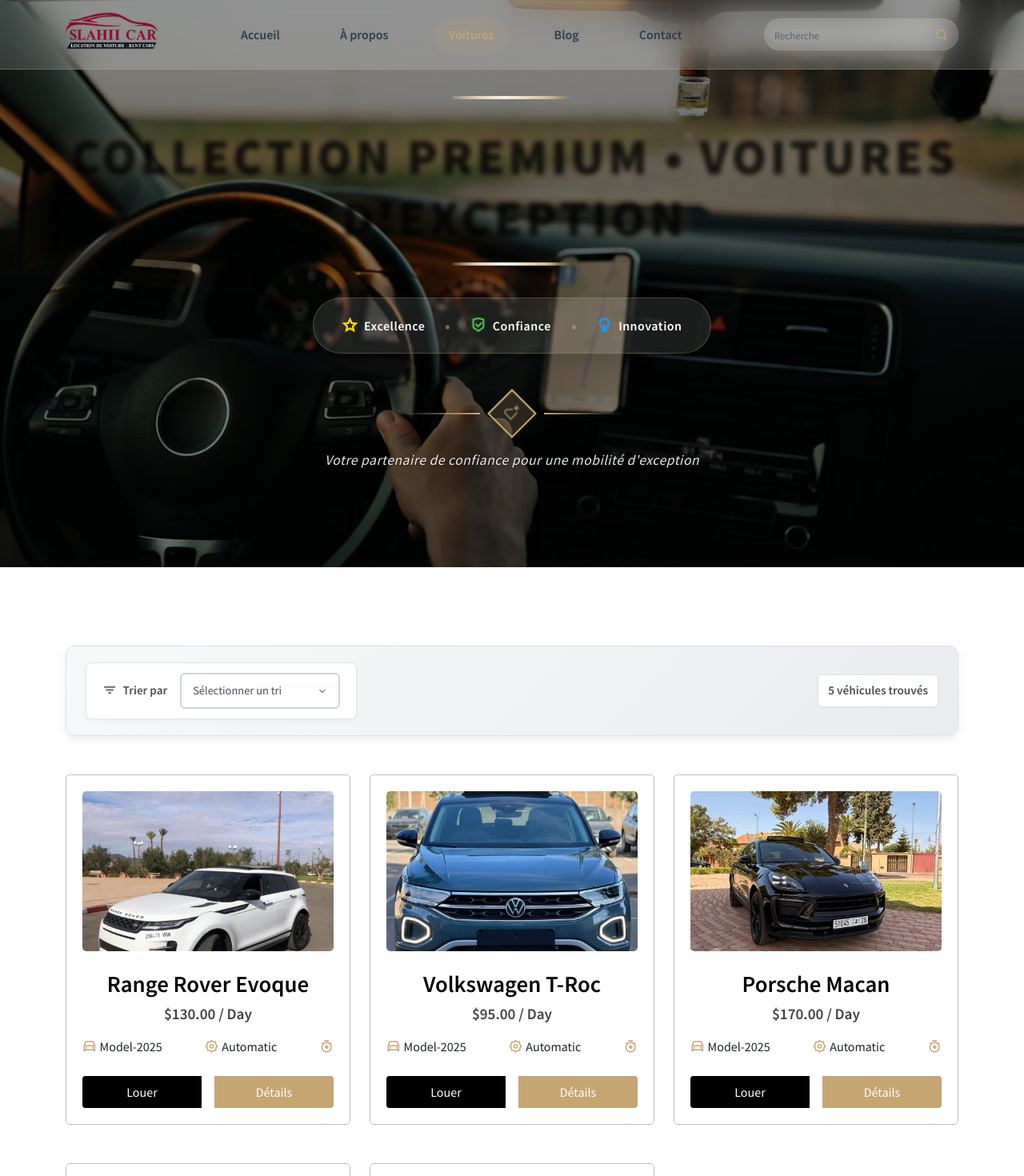
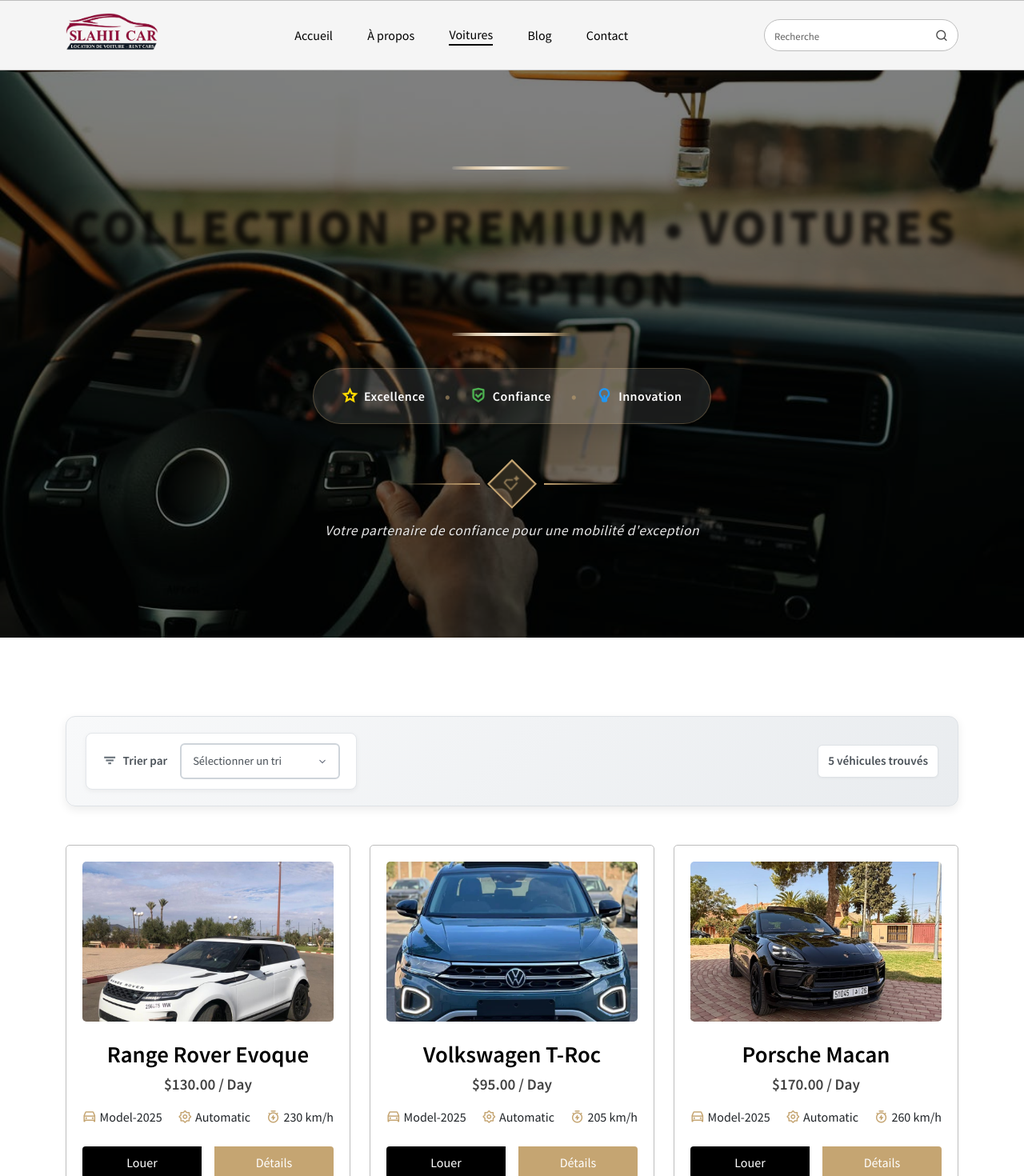
Before and after one commit to lamanda20/SLAIHICAR, a React (Create React App) app: page /cars in a window 1280 px wide. Shown: the top 1470 px of the page at 80% size. Built offline with nearby package versions, Linux system fonts and the light colour scheme.

Commit message:
fixed nav display and changed the order logo left - toggle right

```diff
--- a/src/assets/data/carData.js
+++ b/src/assets/data/carData.js
@@ -37,6 +37,7 @@
         images: [rangeRover1, rangeRover2, rangeRover3],
         model: "Model-2025",
         price: 130,
+        speed: "230 km/h",
         gps: "GPS Navigation",
         automatic: "Automatic",
         description:
@@ -49,6 +50,7 @@
         images: [troc1, troc2, troc3, troc4, troc5],
         model: "Model-2025",
         price: 95,
+        speed: "205 km/h",
         gps: "GPS Navigation",
         automatic: "Automatic",
         description:
@@ -61,6 +63,7 @@
         images: [porsche1, porsche2, porsche3, porsche4, porsche5],
         model: "Model-2025",
         price: 170,
+        speed: "260 km/h",
         gps: "GPS Premium",
         automatic: "Automatic",
         description:
@@ -73,6 +76,7 @@
         images: [kardian1, kardian2, kardian3],
         model: "Model-2025",
         price: 80,
+        speed: "190 km/h",
         gps: "GPS Navigation",
         automatic: "Automatic",
         description:
@@ -85,12 +89,13 @@
         images: [clio1, clio2],
         model: "Model-2025",
         price: 75,
+        speed: "180 km/h",
         gps: "GPS Navigation",
         automatic: "Automatic",
         description:
             "La Renault Clio 2025 reste une citadine emblématique, avec un style modernisé, un intérieur connecté et une efficacité énergétique améliorée.",
     },
-
 ];
 
+
 export default carData;
--- a/src/styles/header.css
+++ b/src/styles/header.css
@@ -1,111 +1,80 @@
-/* ============ Modern Glassmorphism Header =========== */
-.header {
-  position: fixed;
-  top: 0;
-  left: 0;
-  width: 100%;
-  z-index: 1000;
-  background: rgba(255, 255, 255, 0.1);
-  backdrop-filter: blur(20px);
-  -webkit-backdrop-filter: blur(20px);
-  border-bottom: 1px solid rgba(255, 255, 255, 0.2);
-  transition: all 0.3s ease;
-}
-
-.header:hover {
-  background: rgba(255, 255, 255, 0.15);
-  border-bottom: 1px solid rgba(197, 165, 114, 0.3);
-}
-
+/* ============ header top style =========== */
 .header__top {
   padding: 10px 0px;
-  background: rgba(245, 245, 245, 0.1);
-  color: #2c3e50;
-  border-bottom: 1px solid rgba(255, 255, 255, 0.1);
+  background: #f5f5f5; /* secondary background */
+  color: #000; /* primary text */
+  border-bottom: 1px solid #bdbdbd; /* subtle divider */
 }
 
 .header__top__left {
   display: flex;
   align-items: center;
   column-gap: 1rem;
+  @media only screen and (max-width: 768px) {
+    .header__top,
+    .header__middle,
+    .nav__right {
+      display: none;
     }
 
-.header__top__left span {
-  font-size: 0.9rem;
-  color: #424242; /* secondary text */
+    .mobile__menu {
+      display: block;
+      order: 2; /* place toggle to the right */
+      margin-left: auto;
     }
 
-.header__top__help {
+    /* Ensure logo stays left and mobile toggle moves to the right */
+    .navigation__wrapper {
       display: flex;
       align-items: center;
-  column-gap: 0.4rem;
+      justify-content: space-between;
+      width: 100%;
     }
 
-.header__top__help i {
-  background: #000;
-  color: #fff;
-  padding: 2px 4px;
-  border-radius: 50px;
-  font-size: 0.7rem;
+    .logo {
+      order: 1; /* left */
     }
 
-.header__top__right a {
-  text-decoration: none;
-  color: #000;
-  font-size: 0.9rem;
-  transition: color 0.3s;
+    .navigation {
+      background: rgba(0, 0, 0, 0.45);
+      width: 100%;
+      position: fixed;
+      top: 0;
+      left: 0;
+      z-index: 9999;
+      display: none;
+      /* use flex so the inner .menu can be top-aligned and not full height */
+      align-items: flex-start;
+      justify-content: flex-start;
+      padding: 56px 12px 20px; /* leave space for header and small side padding */
     }
 
-.header__top__right a:hover {
-  color: #424242;
+    .menu {
+      width: 250px;
+      max-height: calc(100vh - 96px); /* don't take full screen height */
+      height: auto;
+      background: #ffffff;
+      display: flex;
+      align-items: flex-start;
+      flex-direction: column;
+      row-gap: 1rem;
+      justify-content: flex-start;
+      padding: 1.25rem;
+      border-radius: 8px;
+      box-shadow: 0 8px 20px rgba(0, 0, 0, 0.15);
+      overflow-y: auto;
     }
 
-/* ============ header middle style =========== */
-.header__middle {
-  padding: 20px 0px;
-  background: #FFFFFF; /* primary background */
+    .menu a {
+      color: #000;
+      font-weight: 600;
+      font-size: 0.9rem;
     }
 
-.logo h1 a {
-  text-decoration: none;
-  color: #2c3e50;
-  font-weight: 700;
-  transition: all 0.3s ease;
+    .menu__active {
+      display: flex; /* when active show the overlay as a flex container */
     }
-
-.logo h1 a:hover {
-  color: #c5a572;
-  transform: scale(1.05);
   }
-
-.logo h1 a span {
-  font-size: 1.5rem;
-  color: inherit;
-}
-
-.logo h1 a i {
-  font-size: 2.2rem;
-  color: #c5a572;
-}
-
-.logo h1 {
-  line-height: 1.5rem;
-}
-
-.header__location span i {
-  font-size: 2.2rem;
-  color: #424242;
-}
-
-.header__location-content h4 {
-  font-size: 1.2rem;
-  font-weight: 700;
-  color: #000;
-}
-
-.header__location-content h6 {
-  font-weight: 600;
-  color: #424242;
 }
 
 .header__btn {
@@ -127,26 +96,21 @@
 }
 
 .header__btn a:hover {
-  color: #EEEEEE;
+  color: #eeeeee;
 }
 
 /* ============ main navbar =========== */
 .main__navbar {
   padding: 15px 0px;
-  background: transparent;
-  border: none;
+  background: #f5f5f5; /* secondary background */
+  border-top: 1px solid #bdbdbd;
+  border-bottom: 1px solid #bdbdbd;
 }
 
 .mobile__menu i {
-  color: #2c3e50;
+  color: #000;
   font-size: 1.3rem;
   cursor: pointer;
-  transition: all 0.3s ease;
-}
-
-.mobile__menu i:hover {
-  color: #c5a572;
-  transform: scale(1.1);
 }
 
 .mobile__menu {
@@ -160,86 +124,46 @@
 }
 
 .nav__item {
-  color: #2c3e50;
+  color: #000;
   text-decoration: none;
-  transition: all 0.3s ease;
-  font-weight: 600;
-  padding: 8px 16px;
-  border-radius: 25px;
-  position: relative;
-  overflow: hidden;
-}
-
-.nav__item::before {
-  content: '';
-  position: absolute;
-  top: 0;
-  left: -100%;
-  width: 100%;
-  height: 100%;
-  background: linear-gradient(90deg, transparent, rgba(197, 165, 114, 0.2), transparent);
-  transition: left 0.5s ease;
-}
-
-.nav__item:hover::before {
-  left: 100%;
+  transition: 0.3s;
+  font-weight: 500;
 }
 
 .nav__item:hover {
-  color: #c5a572;
-  background: rgba(197, 165, 114, 0.1);
-  transform: translateY(-2px);
-  box-shadow: 0 4px 15px rgba(197, 165, 114, 0.2);
-}
-
-.nav__active {
-  color: #c5a572 !important;
-  background: rgba(197, 165, 114, 0.15);
-  border-bottom: none;
-  box-shadow: 0 2px 10px rgba(197, 165, 114, 0.3);
+  color: #424242;
 }
 
 .search__box {
-  border: 1px solid rgba(197, 165, 114, 0.3);
+  border: 1px solid #bdbdbd;
   padding: 7px 12px;
   display: flex;
   align-items: center;
   border-radius: 50px;
-  background: rgba(255, 255, 255, 0.1);
-  backdrop-filter: blur(10px);
-  transition: all 0.3s ease;
-}
-
-.search__box:hover {
-  background: rgba(255, 255, 255, 0.2);
-  border-color: #c5a572;
-  transform: translateY(-1px);
-  box-shadow: 0 4px 15px rgba(197, 165, 114, 0.2);
+  background: #ffffff;
 }
 
 .search__box input {
   background: transparent;
   border: none;
   outline: none;
-  color: #2c3e50;
+  color: #000;
   cursor: pointer;
-  font-weight: 500;
 }
 
 .search__box input::placeholder {
   font-size: 0.8rem;
-  color: rgba(44, 62, 80, 0.6);
+  color: #616161;
 }
 
 .search__box span i {
-  color: #c5a572;
+  color: #424242;
   cursor: pointer;
-  transition: all 0.3s ease;
 }
 
-.search__box span i:hover {
-  color: #2c3e50;
-  transform: scale(1.2);
+.nav__active {
+  color: #000;
+  border-bottom: 2px solid #000;
 }
 
 /* ============ responsive =========== */
@@ -254,9 +178,25 @@
     display: block;
   }
 
+  /* Ensure logo stays left and mobile toggle moves to the right */
+  .navigation__wrapper {
+    display: flex;
+    align-items: center;
+    justify-content: space-between;
+    width: 100%;
+  }
+
+  .logo {
+    order: 1; /* left */
+  }
+
+  .mobile__menu {
+    order: 2; /* right */
+    margin-left: auto;
+  }
+
   .navigation {
-    background: rgba(0, 0, 0, 0.7);
-    backdrop-filter: blur(10px);
+    background: rgba(0, 0, 0, 0.6);
     width: 100%;
     height: 100%;
     position: fixed;
@@ -267,42 +207,23 @@
   }
 
   .menu {
-    width: 280px;
+    width: 250px;
     height: 100%;
-    background: rgba(255, 255, 255, 0.95);
-    backdrop-filter: blur(20px);
+    background: #ffffff;
     display: flex;
     align-items: center;
     flex-direction: column;
     row-gap: 2rem;
     justify-content: center;
-    border-radius: 0 20px 20px 0;
-    box-shadow: 0 0 30px rgba(0, 0, 0, 0.2);
   }
 
   .menu a {
-    color: #2c3e50;
+    color: #000;
     font-weight: 600;
-    font-size: 1rem;
-    padding: 12px 24px;
-    border-radius: 25px;
-    width: 200px;
-    text-align: center;
-    transition: all 0.3s ease;
-  }
-
-  .menu a:hover {
-    background: rgba(197, 165, 114, 0.2);
-    color: #c5a572;
-    transform: translateX(5px);
+    font-size: 0.9rem;
   }
 
   .menu__active {
     display: block;
   }
-
-  .header {
-    background: rgba(255, 255, 255, 0.95);
-    backdrop-filter: blur(15px);
 }
-}
```
Lines whose indentation alone changed are shown as unchanged.
